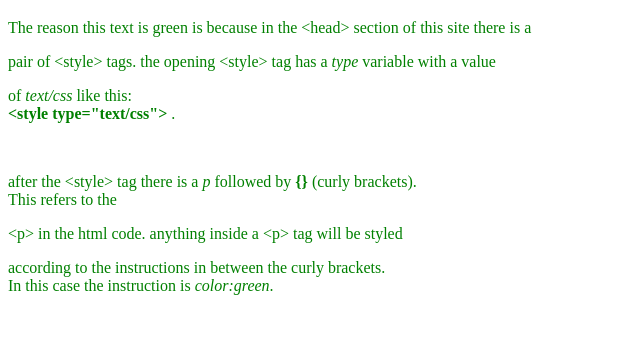
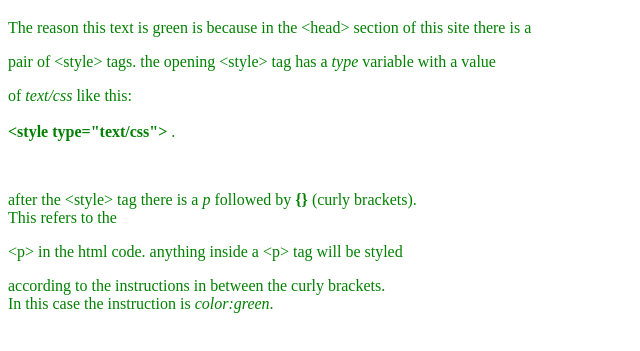
Before and after one commit to immutech/css, a plain HTML site: page index.html in a window 1280 px wide. Shown: the part 61-412 px from the top of the page, without its empty margins (0-640 px from the left). Drawn offline with Linux system fonts and the light colour scheme.

Commit message:
Update index.html

```diff
--- a/index.html
+++ b/index.html
@@ -13,7 +13,7 @@
         <h1>INTERNAL CSS</h1>
         <p>The reason this text is green is because in the &lt;head&gt; section of this site there is a</p>
         <p>pair of &lt;style&gt; tags. the opening &lt;style&gt; tag has a <em>type</em> variable with a value</p>
-        <p>of <em>text/css</em> like this: <br /><strong>&lt;style type="text/css"&gt; </strong>.</p><br />
+        <p>of <em>text/css</em> like this: <br/><br/><strong>&lt;style type="text/css"&gt; </strong>.</p><br />
         <p>after the &lt;style&gt; tag there is a <em>p</em> followed by <strong>{}</strong> (curly brackets).<br /> This refers to the <p>
         <p>&lt;p&gt; in the html code. anything inside a &lt;p&gt; tag will be styled </p>
         <p>according to the instructions in between the curly brackets. <br /> In this case the instruction is <em>color:green</em>.</p>
```
